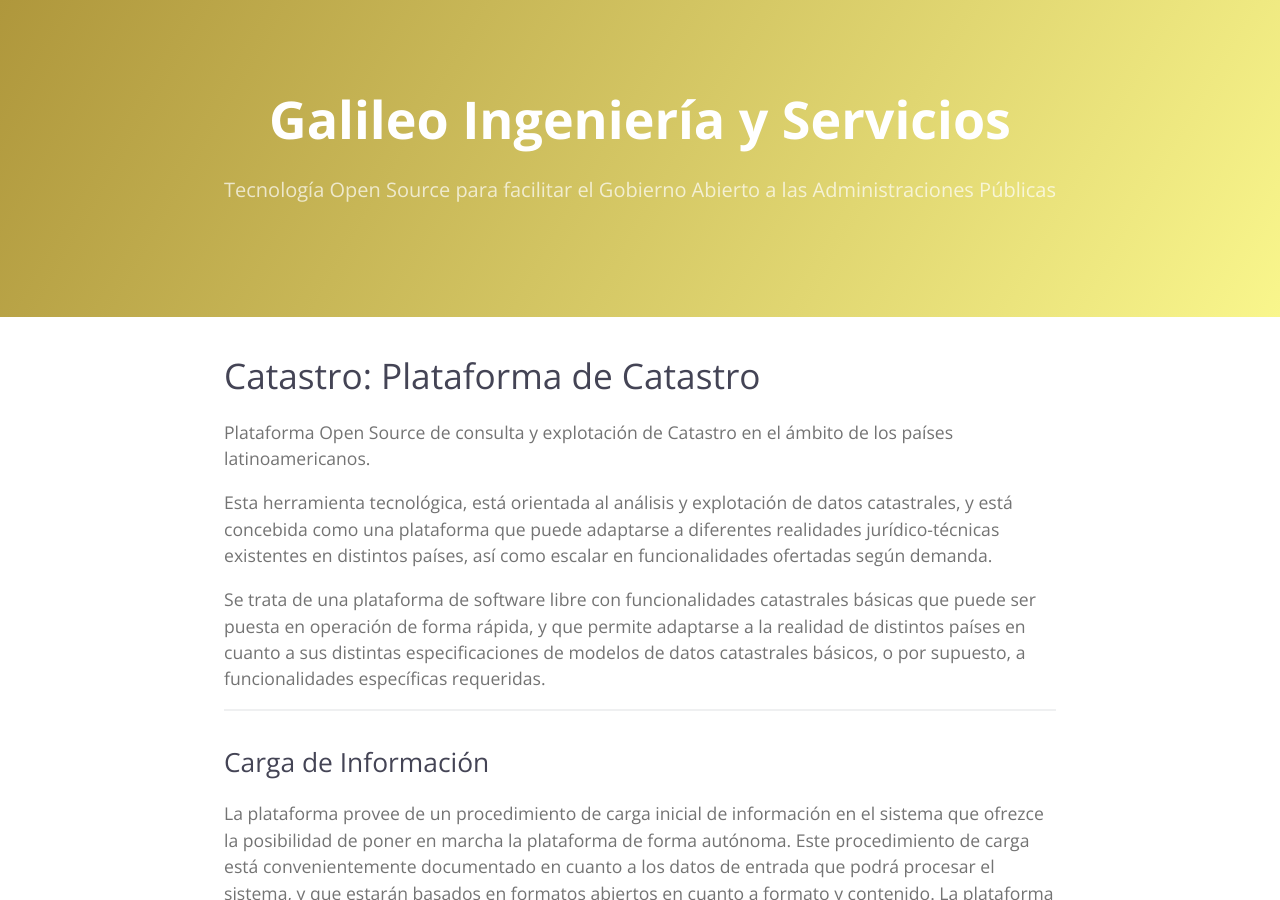
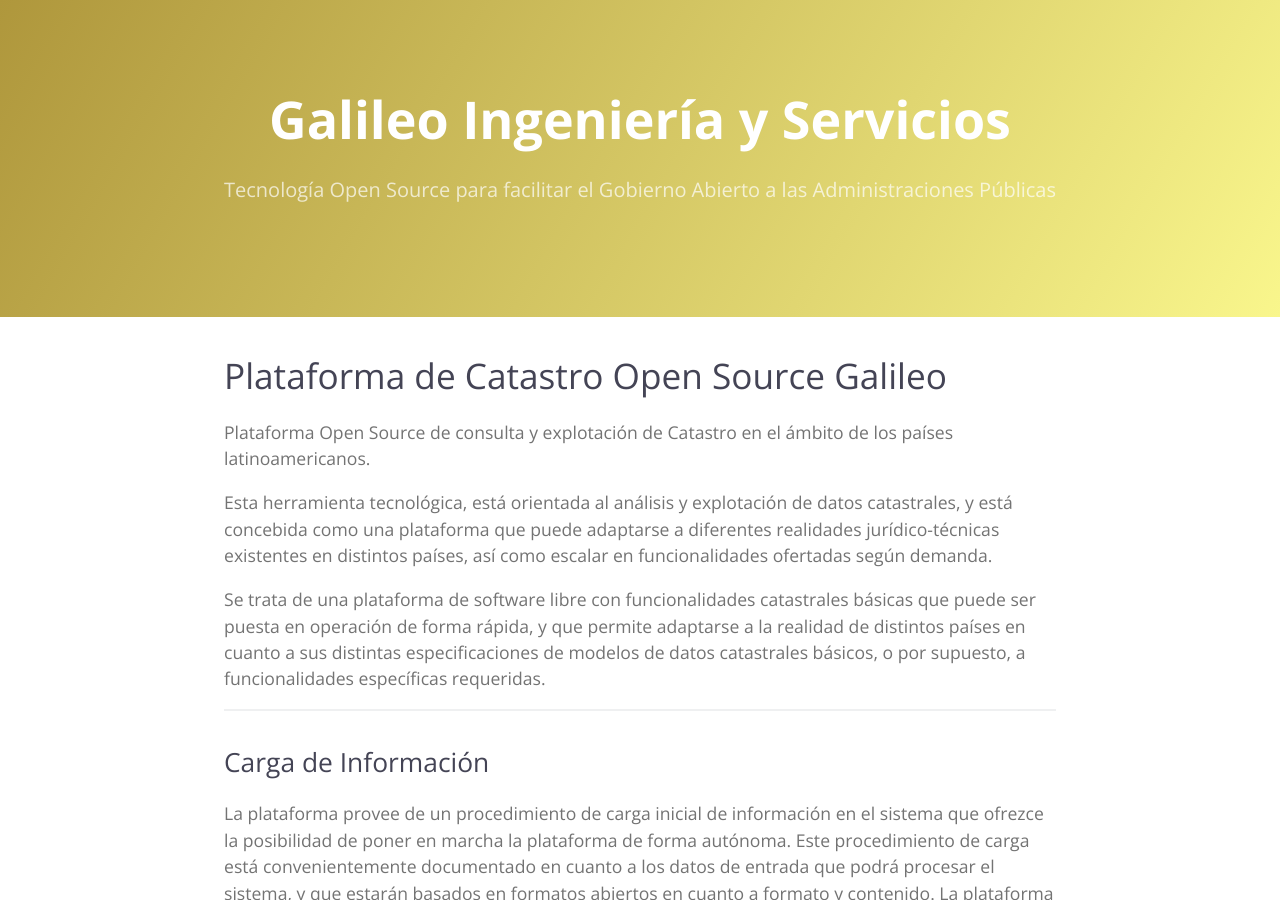
Before and after one commit to GalileoIyS/GalileoIyS.github.io, a Jekyll site: the page built from catastro-page.md, in a window 1280 px wide and 900 px high. Built offline with Jekyll 4.4.1, drawn with Linux system fonts in a browser that asks for light colours; our own code applies the rules of GitHub Pages for plain Markdown files.

```diff
--- a/catastro-page.md
+++ b/catastro-page.md
@@ -2,7 +2,7 @@
 layout: default
 ---
 
-# [](#header-PIT)Catastro: Plataforma de Catastro
+# [](#header-CAT)Plataforma de Catastro Open Source Galileo
 Plataforma Open Source de consulta y explotación de Catastro en el ámbito de los países latinoamericanos.
 
 Esta herramienta tecnológica, está orientada al análisis y explotación de datos catastrales, y está concebida como una plataforma que puede adaptarse a diferentes realidades jurídico-técnicas existentes en distintos países, así como escalar en funcionalidades ofertadas según demanda.
```
